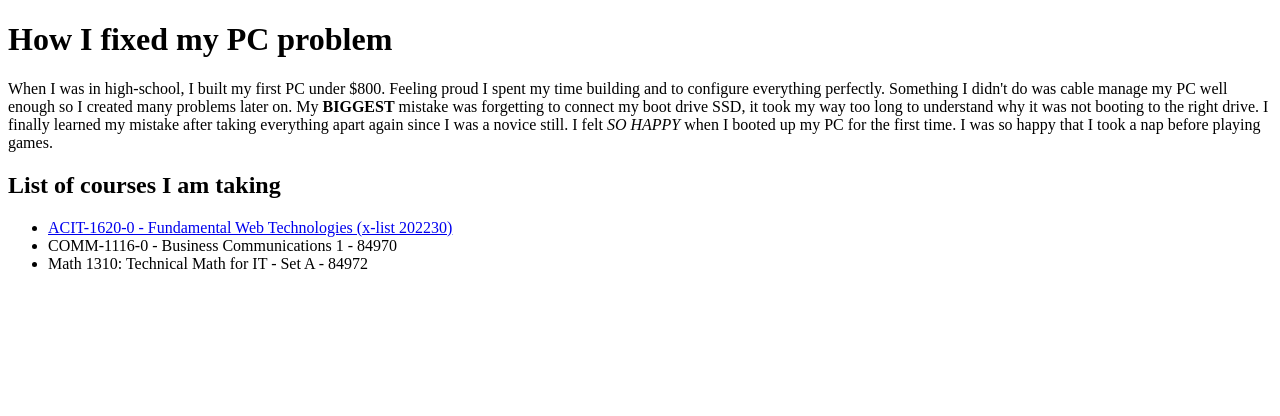
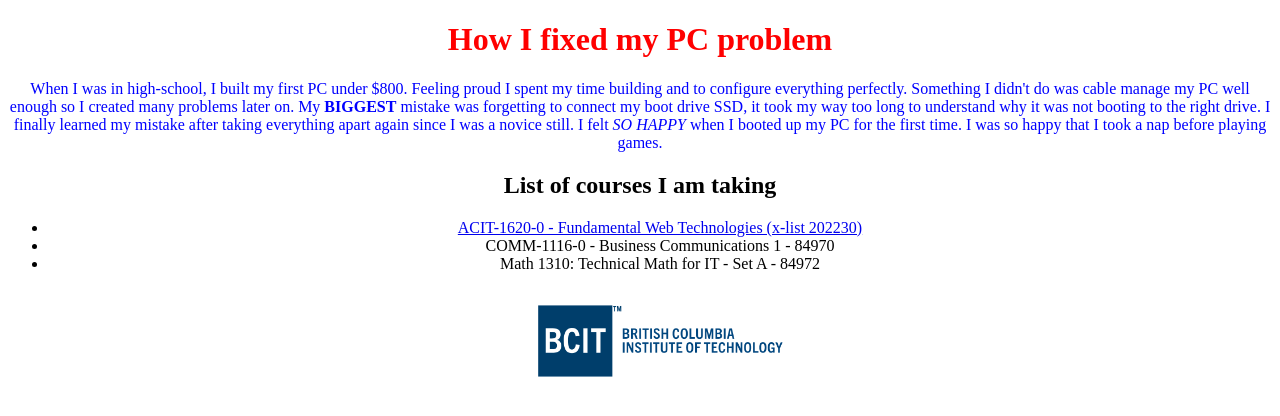
Before and after one commit to ChrisRyanTang/personal_website, a plain HTML site: page index.html in a window 1280 px wide. Drawn offline with Linux system fonts and the light colour scheme.

Commit message:
added a working link for image

```diff
--- /dev/null
+++ b/css/stylesheet.css
@@ -0,0 +1,17 @@
+p {
+    color: blue;
+    text-align: center;
+}
+
+h1 {
+    color:red;
+    text-align: center;
+}
+
+h2 {
+    text-align: center;
+}
+
+ul {
+    text-align: center;
+}
--- a/index.html
+++ b/index.html
@@ -3,6 +3,7 @@
     <head>
         <meta charset="utf-8">
         <title>personal_website</title>
+        <link href="css/stylesheet.css" rel="stylesheet">
     </head>
     <body>
         <h1>How I fixed my PC problem</h1>
@@ -17,6 +18,7 @@
             <li><a href="https://www.bcit.ca/outlines/acit1620/" title="ACIT-1620-0 - Fundamental Web Technologies course outline" target="blank">ACIT-1620-0 - Fundamental Web Technologies (x-list 202230)</a></li>
             <li>COMM-1116-0 - Business Communications 1 - 84970</li>
             <li>Math 1310: Technical Math for IT - Set A - 84972</li>
+            <a href="https://www.bcit.ca" target="_blank"><img src="images/BCIT LOGO.png" alt="BCIT logo" width="255" height="136"></a>
         </ul>
 
     </body>
```
Also changed, not shown: images/BCIT LOGO.png (added), screenshot/screenshot.jpg (added).
